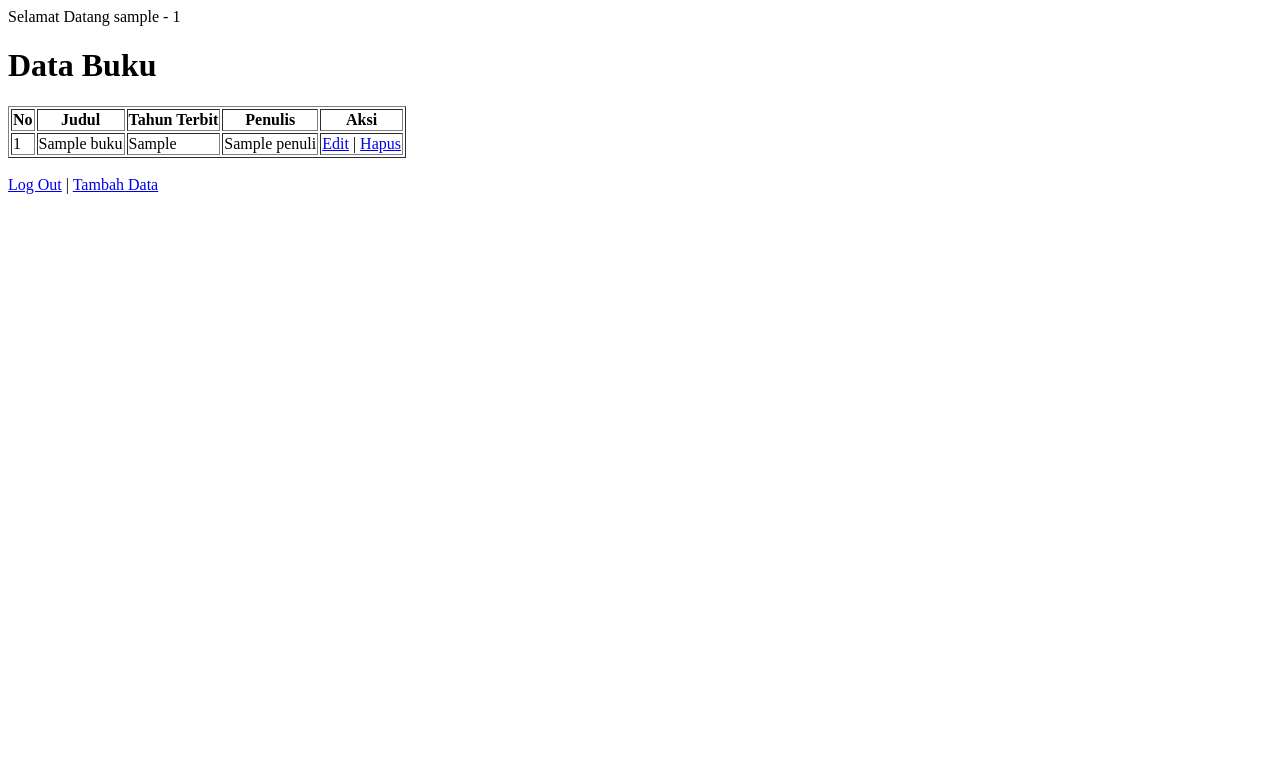
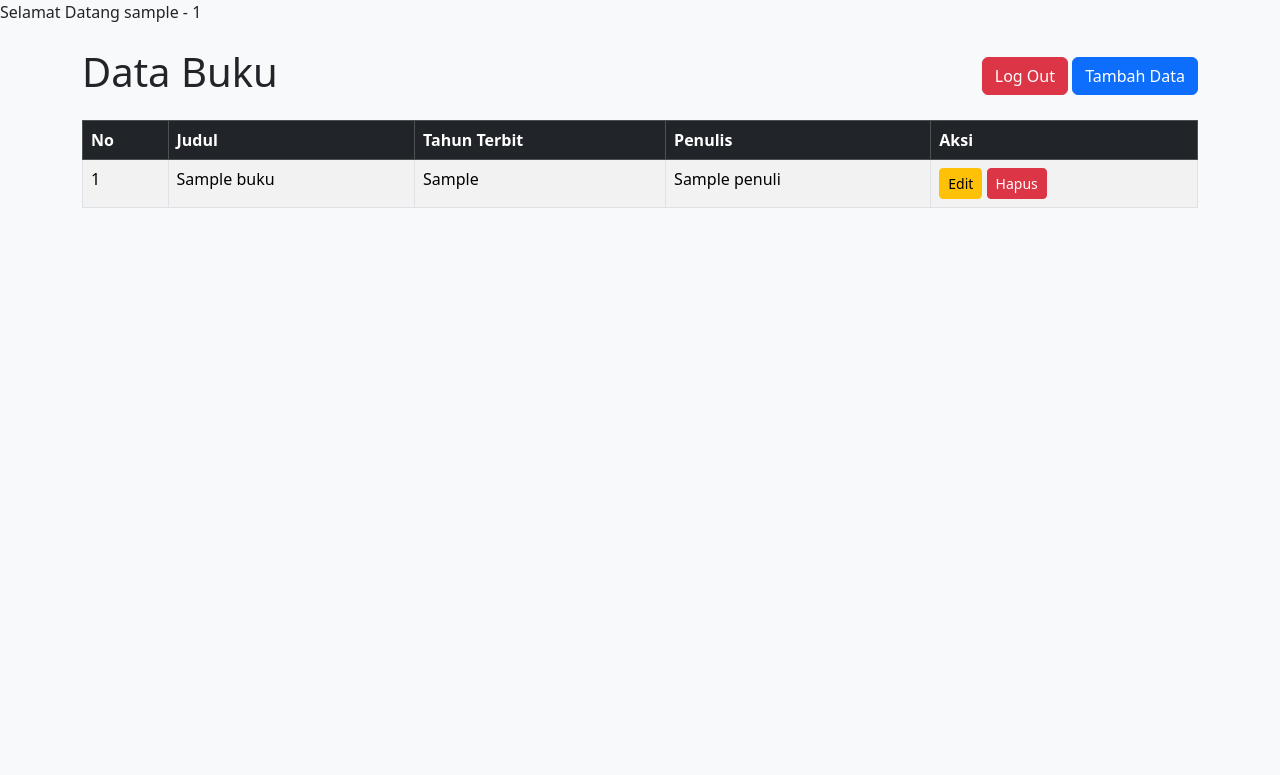
Before and after one commit to VickySetiawan19/project-uas-pbw, a PHP site: page /home.php in a window 1280 px wide. Shown: the top 775 px of the page. Run offline with PHP 8.4, Linux system fonts and the light colour scheme; the visitor is signed in with stand-in values (Sample User, id 1); tables that the repository leaves empty or names only in its code hold one stand-in row (values such as "Sample post").

Commit message:
add boostrap home

```diff
--- a/home.php
+++ b/home.php
@@ -27,10 +27,21 @@ try {
     <meta charset="UTF-8">
     <meta name="viewport" content="width=device-width, initial-scale=1.0">
     <title>Home</title>
+    <!-- Bootstrap CSS -->
+    <link href="https://cdn.jsdelivr.net/npm/bootstrap@5.3.0-alpha3/dist/css/bootstrap.min.css" rel="stylesheet">
 </head>
-<body>
+<body class="bg-light">
+    <div class="container my-4">
+        <div class="d-flex justify-content-between align-items-center mb-3">
             <h1>Data Buku</h1>
-    <table border="1">
+            <div>
+                <a href="logout.php" class="btn btn-danger">Log Out</a>
+                <a href="input.php" class="btn btn-primary">Tambah Data</a>
+            </div>
+        </div>
+
+        <table class="table table-bordered table-striped">
+            <thead class="table-dark">
                 <tr>
                     <th>No</th>
                     <th>Judul</th>
@@ -38,7 +49,8 @@ try {
                     <th>Penulis</th>
                     <th>Aksi</th>
                 </tr>
-
+            </thead>
+            <tbody>
                 <?php
                 $no = 1;
                 while ($bukus = $stmt->fetch(PDO::FETCH_ASSOC)) {
@@ -49,18 +61,19 @@ try {
                         <td><?php echo htmlspecialchars($bukus['tahun']); ?></td>
                         <td><?php echo htmlspecialchars($bukus['penulis']); ?></td>
                         <td>
-                    <a href="edit.php?id=<?php echo urlencode($bukus['id']); ?>">Edit</a> |
-                    <a href="delete.php?id=<?php echo urlencode($bukus['id']); ?>" onclick="return confirm('Yakin ingin menghapus data ini?');">Hapus</a>
+                            <a href="edit.php?id=<?php echo urlencode($bukus['id']); ?>" class="btn btn-warning btn-sm">Edit</a>
+                            <a href="delete.php?id=<?php echo urlencode($bukus['id']); ?>" class="btn btn-danger btn-sm" onclick="return confirm('Yakin ingin menghapus data ini?');">Hapus</a>
                         </td>
                     </tr>
                     <?php
                     $no++;
                 }
                 ?>
+            </tbody>
         </table>
+    </div>
 
-    <br>
-    <a href="logout.php">Log Out</a> |
-    <a href="input.php">Tambah Data</a>
+    <!-- Bootstrap JS Bundle with Popper -->
+    <script src="https://cdn.jsdelivr.net/npm/bootstrap@5.3.0-alpha3/dist/js/bootstrap.bundle.min.js"></script>
 </body>
 </html>
```
Lines whose indentation alone changed are shown as unchanged.
